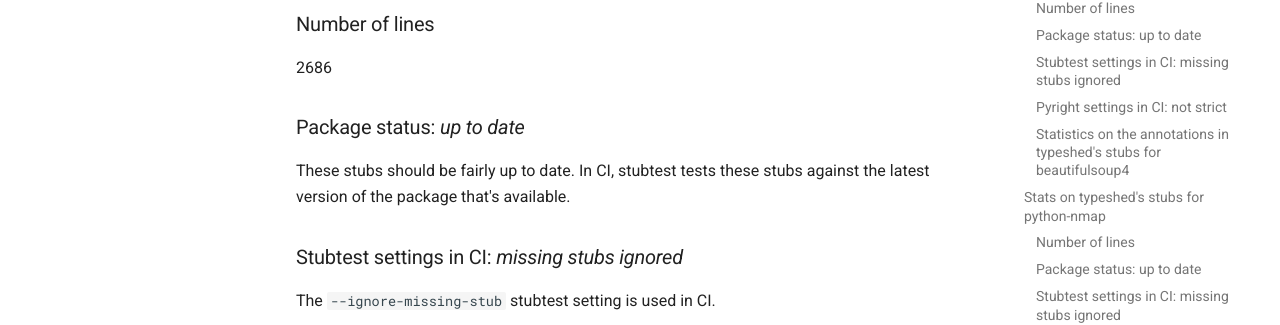
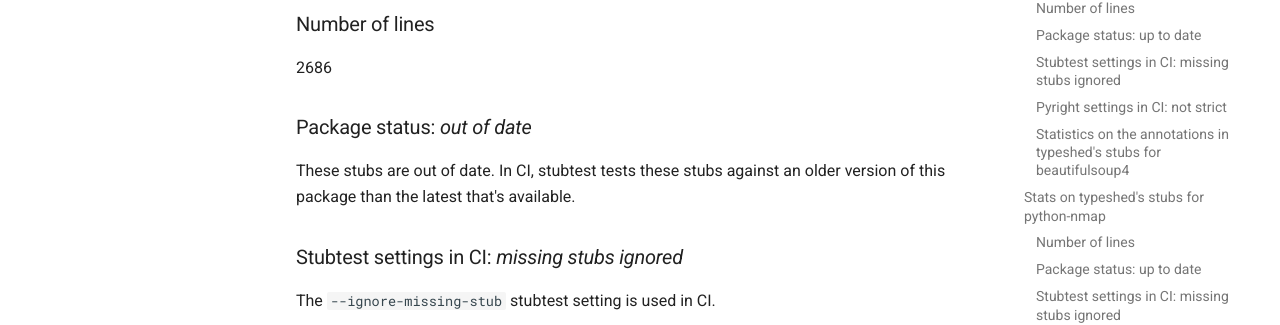
Before and after one commit to AlexWaygood/typeshed-stats, an MkDocs documentation site: the page built from stats_website/stats.md, in a window 1280 px wide and 900 px high, scrolled down 78420 px. Shown: the part 145-470 px from the top of the window. Built offline with MkDocs 1.6.1 and Material for MkDocs 9.7.7, drawn with Linux system fonts in a browser that asks for light colours; some of the changed text lies outside the part shown.

```diff
--- a/stats_website/stats.md
+++ b/stats_website/stats.md
@@ -2342,8 +2342,8 @@ All files are excluded from the stricter pyright settings in CI.
 ### Number of lines
 2686
 
-### Package status: *up to date*
-These stubs should be fairly up to date. In CI, stubtest tests these stubs against the latest version of the package that's available.
+### Package status: *out of date*
+These stubs are out of date. In CI, stubtest tests these stubs against an older version of this package than the latest that's available.
 
 ### Stubtest settings in CI: *missing stubs ignored*
 The `--ignore-missing-stub` stubtest setting is used in CI.
```
Also changed, not shown: other parts of stats_website/stats.md (+3 -3 lines), examples/example.md (+4 -4 lines), 3 other files.
